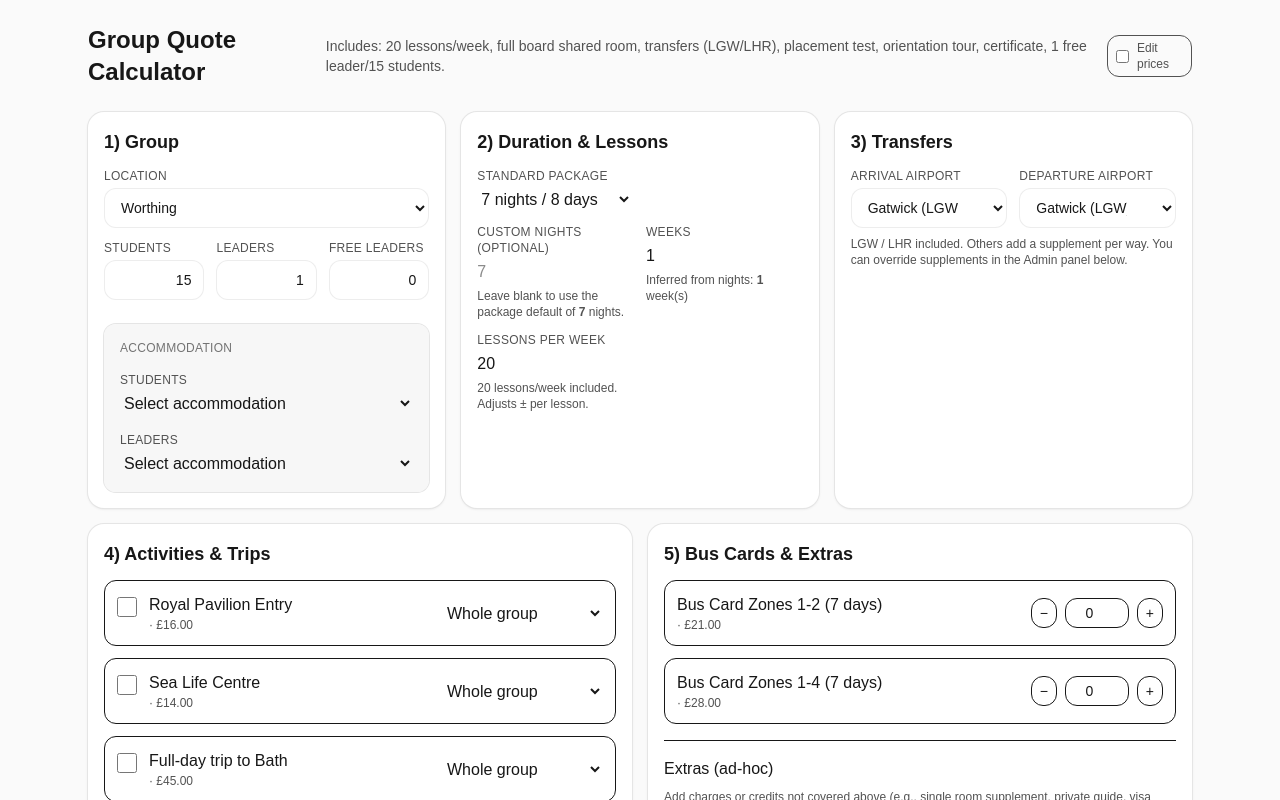
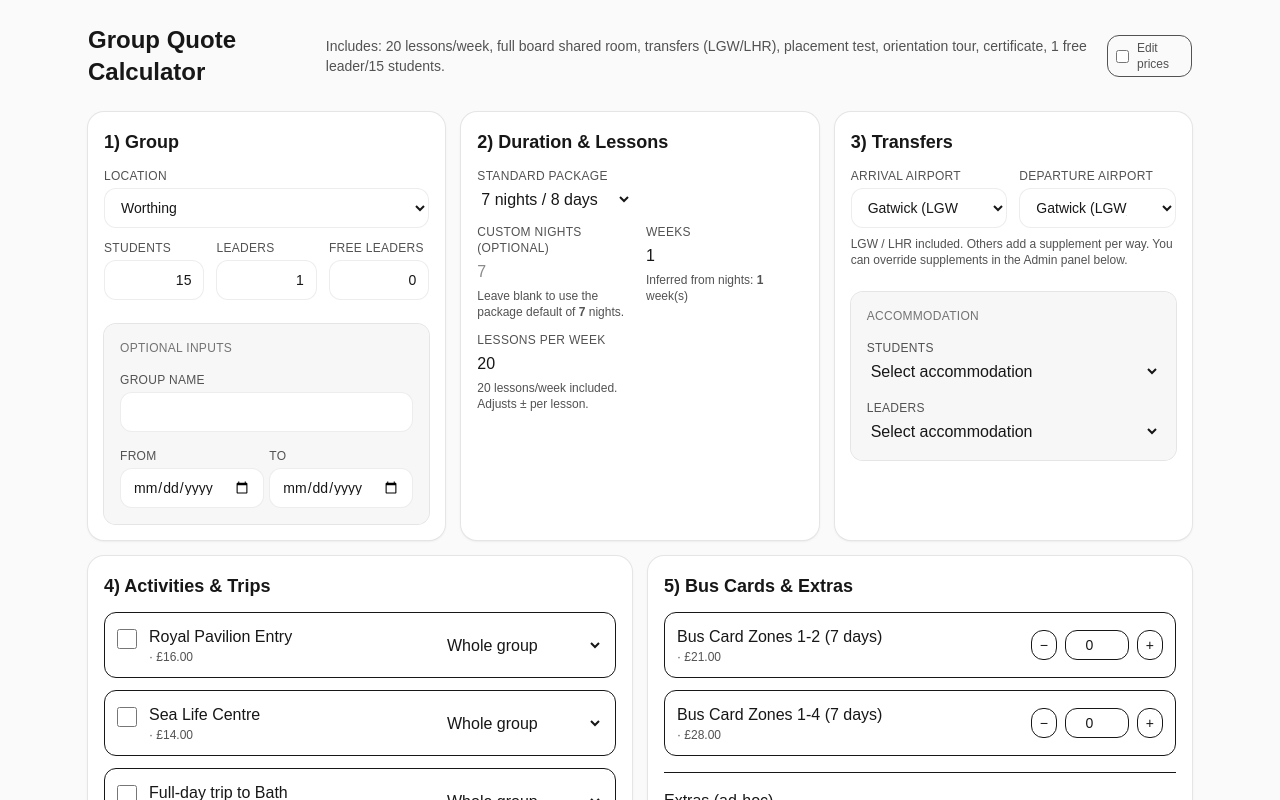
Before and after one commit to simonelebowski/group-quote, a Next.js app: page / in a window 1280 px wide. Shown: the top 800 px of the page. Built offline with nearby package versions, Linux system fonts and the light colour scheme.

Commit message:
optional inputs added

```diff
--- a/src/app/page.tsx
+++ b/src/app/page.tsx
@@ -57,6 +57,9 @@ export default function QuoteCalculatorPage() {
   const [students, setStudents] = useState<number>(15);
   const [leaders, setLeaders] = useState<number>(1);
   const [freeLeaders, setFreeLeaders] = useState<number>(0);
+  const [groupName, setGroupName] = useState<string>("");
+  const [fromDate, setFromDate] = useState<string>("");
+  const [toDate, setToDate] = useState<string>("");
   const [studentAccommodationId, setStudentAccommodationId] = useState<
     string | null
   >(null);
@@ -345,6 +348,12 @@ export default function QuoteCalculatorPage() {
           setLeaders={setLeaders}
           freeLeaders={freeLeaders}
           setFreeLeaders={setFreeLeaders}
+          groupName={groupName}
+          setGroupName={setGroupName}
+          fromDate={fromDate}
+          setFromDate={setFromDate}
+          toDate={toDate}
+          setToDate={setToDate}
           studentAccommodationId={studentAccommodationId}
           setStudentAccommodationId={setStudentAccommodationId}
           leaderAccommodationId={leaderAccommodationId}
--- a/src/components/Controls.tsx
+++ b/src/components/Controls.tsx
@@ -11,6 +11,12 @@ export default function Controls({
   setLeaders,
   freeLeaders,
   setFreeLeaders,
+  groupName,
+  setGroupName,
+  fromDate,
+  setFromDate,
+  toDate,
+  setToDate,
   studentAccommodationId,
   setStudentAccommodationId,
   leaderAccommodationId,
@@ -44,10 +50,12 @@ export default function Controls({
         clamp={clamp}
         freeLeaders={freeLeaders}
         setFreeLeaders={setFreeLeaders}
-        studentAccommodationId={studentAccommodationId}
-        setStudentAccommodationId={setStudentAccommodationId}
-        leaderAccommodationId={leaderAccommodationId}
-        setLeaderAccommodationId={setLeaderAccommodationId}
+        groupName={groupName}
+        setGroupName={setGroupName}
+        fromDate={fromDate}
+        setFromDate={setFromDate}
+        toDate={toDate}
+        setToDate={setToDate}
       />
 
       <DurationCard
@@ -70,6 +78,10 @@ export default function Controls({
         departureAirport={departureAirport}
         setDepartureAirport={setDepartureAirport}
         loc={loc}
+        studentAccommodationId={studentAccommodationId}
+        setStudentAccommodationId={setStudentAccommodationId}
+        leaderAccommodationId={leaderAccommodationId}
+        setLeaderAccommodationId={setLeaderAccommodationId}
       />
     </div>
   );
--- a/src/components/LocationCard.tsx
+++ b/src/components/LocationCard.tsx
@@ -14,14 +14,13 @@ export default function LocationCard({
   clamp,
   freeLeaders,
   setFreeLeaders,
-  studentAccommodationId,
-  setStudentAccommodationId,
-  leaderAccommodationId,
-  setLeaderAccommodationId,
+  groupName,
+  setGroupName,
+  fromDate,
+  setFromDate,
+  toDate,
+  setToDate,
 }) {
-  const studentAccommodationOptions = location?.accommodationStudents ?? [];
-  const leaderAccommodationOptions = location?.accommodationLeaders ?? [];
-
   return (
     <Card>
       <h2 className="mb-3 text-lg font-semibold">1) Group</h2>
@@ -77,47 +76,87 @@ export default function LocationCard({
         </div>
       </div>
 
-      {/* ACCOMMODATION PICKERS */}
+      {/* OPTIONAL INPUTS */}
       <div className="col-span-3">
         <div className="mt-6 space-y-4 rounded-xl bg-neutral-100/80 p-4 ring-1 ring-neutral-200">
           <p className="text-xs uppercase tracking-wide text-neutral-500">
-            Accommodation
+            Optional inputs
           </p>
+
           <div className="space-y-4">
+            {/* Group name */}
             <div className="space-y-2">
-              <Label>Students</Label>
-              <select
-                className="input w-full"
-                value={studentAccommodationId ?? ""}
-                onChange={(e) =>
-                  setStudentAccommodationId(e.target.value || null)
-                }
-              >
-                <option value="">Select accommodation</option>
-                {studentAccommodationOptions.map((opt) => (
-                  <option key={opt.id} value={opt.id}>
-                    {opt.name}
-                  </option>
-                ))}
-              </select>
+              <Label>Group name</Label>
+              <input
+                type="text"
+                className={[
+                  "block",
+                  "w-full",
+                  "h-10",
+                  "rounded-xl",
+                  "bg-white",
+                  "dark:bg-neutral-900",
+                  "border border-neutral-200/70 dark:border-neutral-800",
+                  "px-3",
+                  "text-sm",
+                  "leading-none",
+                  "focus:outline-none",
+                  "focus:ring-2 focus:ring-neutral-900/10 dark:focus:ring-white/10",
+                  "transition-shadow duration-150",
+                ].join(" ")}
+                value={groupName}
+                onChange={(e) => setGroupName(e.target.value)}
+              ></input>
             </div>
 
-            <div className="space-y-2">
-              <Label>Leaders</Label>
-              <select
-                className="input w-full"
-                value={leaderAccommodationId ?? ""}
-                onChange={(e) =>
-                  setLeaderAccommodationId(e.target.value || null)
-                }
-              >
-                <option value="">Select accommodation</option>
-                {leaderAccommodationOptions.map((opt) => (
-                  <option key={opt.id} value={opt.id}>
-                    {opt.name}
-                  </option>
-                ))}
-              </select>
+            {/* Dates */}
+            <div className="flex justify-between">
+              <div className="space-y-2">
+                <Label>From</Label>
+                <input
+                  type="date"
+                  className={[
+                    "block",
+                    "w-full",
+                    "h-10",
+                    "rounded-xl",
+                    "bg-white",
+                    "dark:bg-neutral-900",
+                    "border border-neutral-200/70 dark:border-neutral-800",
+                    "px-3",
+                    "text-sm",
+                    "leading-none",
+                    "focus:outline-none",
+                    "focus:ring-2 focus:ring-neutral-900/10 dark:focus:ring-white/10",
+                    "transition-shadow duration-150",
+                  ].join(" ")}
+                  value={fromDate}
+                  onChange={(e) => setFromDate(e.target.value)}
+                ></input>
+              </div>
+              <div className="space-y-2">
+                <Label>To</Label>
+                <input
+                  type="date"
+                  className={[
+                    "block",
+                    "w-full",
+                    "h-10",
+                    "rounded-xl",
+                    "bg-white",
+                    "dark:bg-neutral-900",
+                    "border border-neutral-200/70 dark:border-neutral-800",
+                    "px-3",
+                    "text-sm",
+                    "leading-none",
+                    "focus:outline-none",
+                    "focus:ring-2 focus:ring-neutral-900/10 dark:focus:ring-white/10",
+                    "transition-shadow duration-150",
+                  ].join(" ")}
+                  value={toDate}
+                  onChange={(e) => setToDate(e.target.value)}
+                ></input>
+              </div>
             </div>
           </div>
         </div>
--- a/src/components/TransfersCard.tsx
+++ b/src/components/TransfersCard.tsx
@@ -8,7 +8,14 @@ export default function TransfersCard({
   departureAirport,
   setDepartureAirport,
   loc,
+  studentAccommodationId,
+  setStudentAccommodationId,
+  leaderAccommodationId,
+  setLeaderAccommodationId,
 }) {
+  const studentAccommodationOptions = location?.accommodationStudents ?? [];
+  const leaderAccommodationOptions = location?.accommodationLeaders ?? [];
+
   return (
     <Card>
       <h2 className="mb-3 text-lg font-semibold">3) Transfers</h2>
@@ -30,6 +37,52 @@ export default function TransfersCard({
         supplement per way. You can override supplements in the Admin panel
         below.
       </p>
+
+      {/* ACCOMMODATION PICKERS */}
+      <div className="col-span-3">
+        <div className="mt-6 space-y-4 rounded-xl bg-neutral-100/80 p-4 ring-1 ring-neutral-200">
+          <p className="text-xs uppercase tracking-wide text-neutral-500">
+            Accommodation
+          </p>
+          <div className="space-y-4">
+            <div className="space-y-2">
+              <Label>Students</Label>
+              <select
+                className="input w-full"
+                value={studentAccommodationId ?? ""}
+                onChange={(e) =>
+                  setStudentAccommodationId(e.target.value || null)
+                }
+              >
+                <option value="">Select accommodation</option>
+                {studentAccommodationOptions.map((opt) => (
+                  <option key={opt.id} value={opt.id}>
+                    {opt.name}
+                  </option>
+                ))}
+              </select>
+            </div>
+
+            <div className="space-y-2">
+              <Label>Leaders</Label>
+              <select
+                className="input w-full"
+                value={leaderAccommodationId ?? ""}
+                onChange={(e) =>
+                  setLeaderAccommodationId(e.target.value || null)
+                }
+              >
+                <option value="">Select accommodation</option>
+                {leaderAccommodationOptions.map((opt) => (
+                  <option key={opt.id} value={opt.id}>
+                    {opt.name}
+                  </option>
+                ))}
+              </select>
+            </div>
+          </div>
+        </div>
+      </div>
     </Card>
   );
 }
```
